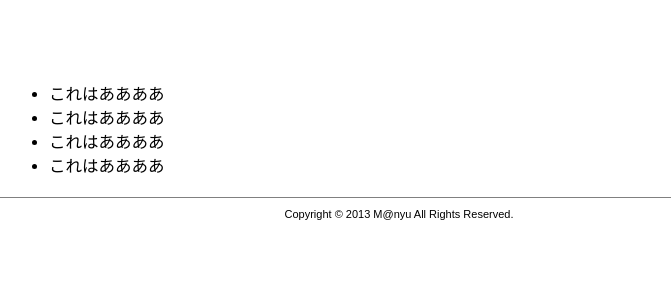
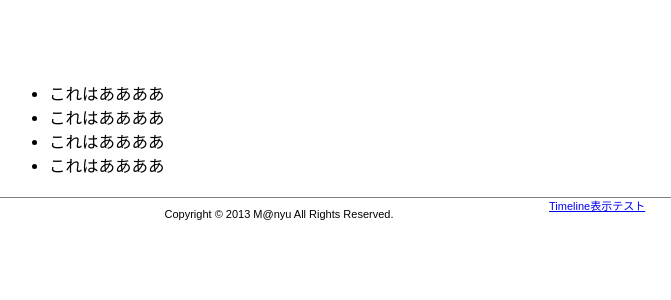
Before and after one commit to tera911/NFE, a PHP site: page /login.php in a window 1280 px wide. Shown: the part 250-550 px from the top of the page, without its empty margins (241-912 px from the left). Run offline with PHP 8.4, Linux system fonts and the light colour scheme; some libraries are stand-ins or nearby versions.

Commit message:
[test]add Timeline.

```diff
--- a/src/login.php
+++ b/src/login.php
@@ -66,6 +66,14 @@
             margin:10px;
             text-align: center;
         }
+        #timeline{
+            margin:0px;
+            width:250px;
+            float: right;
+        }
+        .twitter-timeline{
+            width: 220px;
+        }
 
     </style>
 <body>
@@ -88,6 +96,21 @@
                 <li>これはああああ</li>
             </ul>
         </div>
+
+        <div id="timeline">
+            <a class="twitter-timeline" href="https://twitter.com/3mkn" data-widget-id="338889333480226816">Timeline表示テスト</a>
+            <script>
+                !function(d,s,id){
+                    var js,fjs=d.getElementsByTagName(s)[0],
+                    p=/^http:/.test(d.location)?'http':'https';
+                    if(!d.getElementById(id)){
+                        js=d.createElement(s);js.id=id;js.src=p+"://platform.twitter.com/widgets.js";
+                        fjs.parentNode.insertBefore(js,fjs);
+                    }
+                }(document,"script","twitter-wjs");
+            </script>
+        </div>
+
         <div id="footer">
             <p>Copyright &copy; 2013 M@nyu All Rights Reserved.</p>
         </div>
```
